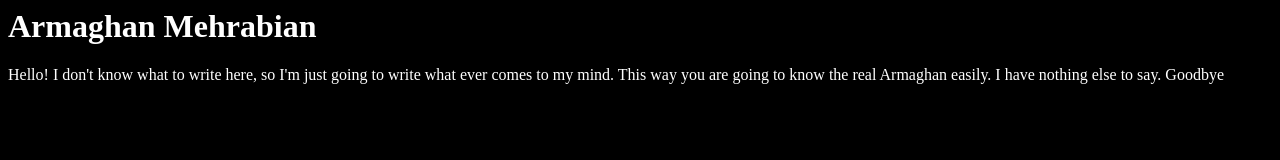
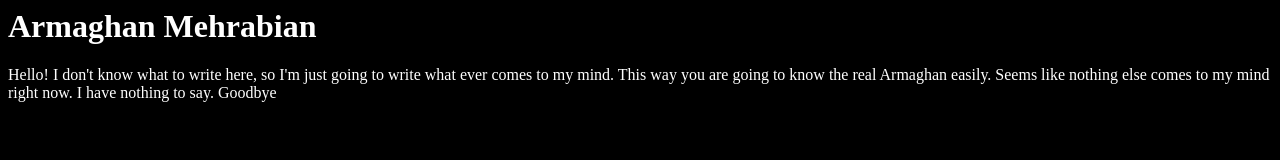
Before and after one commit to armaqan/mytestwebsite, a plain HTML site: page index.html in a window 1280 px wide. Drawn offline with Linux system fonts and the light colour scheme.

Commit message:
nothing else

```diff
--- a/index.html
+++ b/index.html
@@ -6,6 +6,6 @@
 	</head>
 	<body>
 		<h1>Armaghan Mehrabian</h1>
-		<p>Hello! I don't know what to write here, so I'm just going to write what ever comes to my mind. This way you are going to know the real Armaghan easily. I have nothing else to say. Goodbye</p>
+		<p>Hello! I don't know what to write here, so I'm just going to write what ever comes to my mind. This way you are going to know the real Armaghan easily. Seems like nothing else comes to my mind right now. I have nothing to say. Goodbye</p>
 	</body>
 </html>
```
